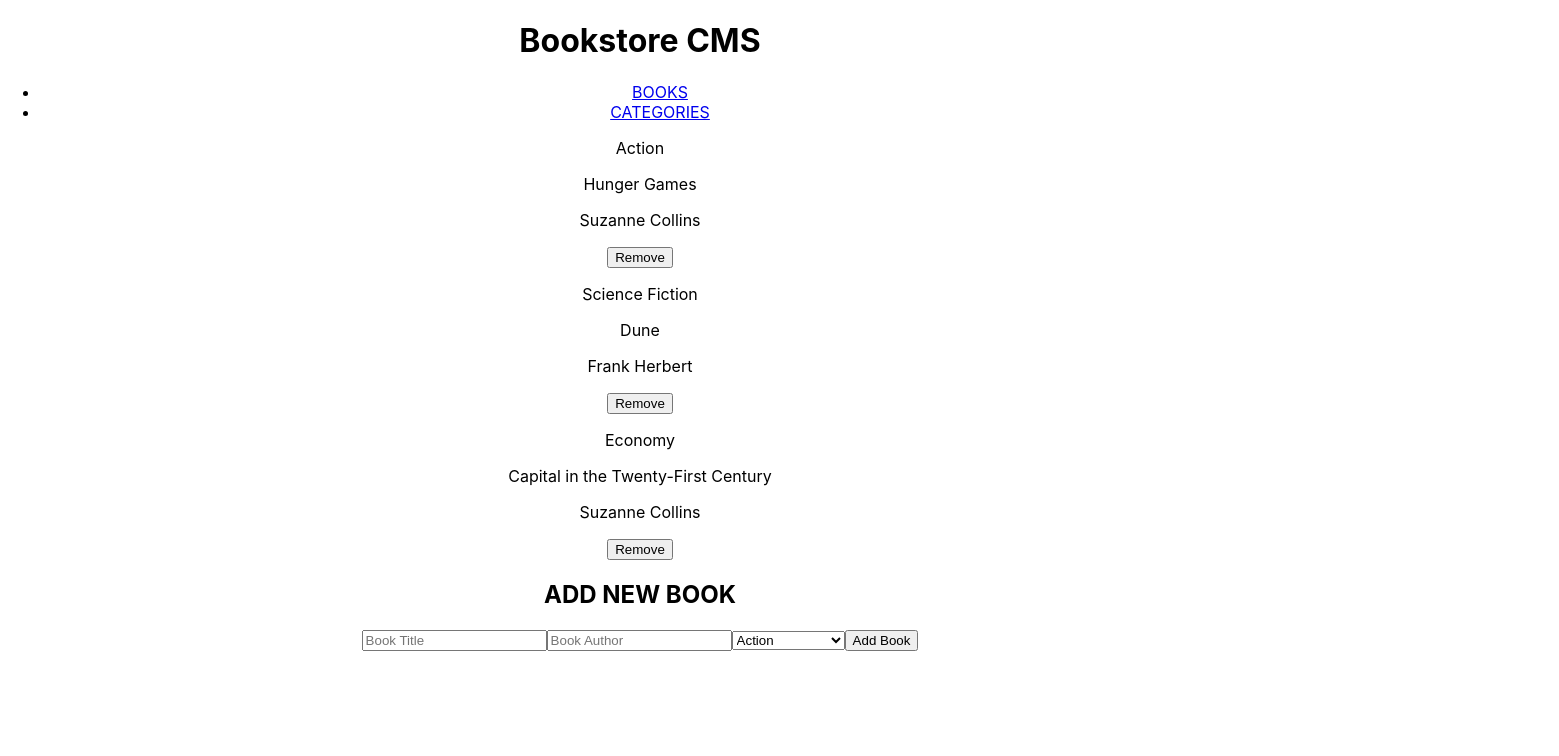
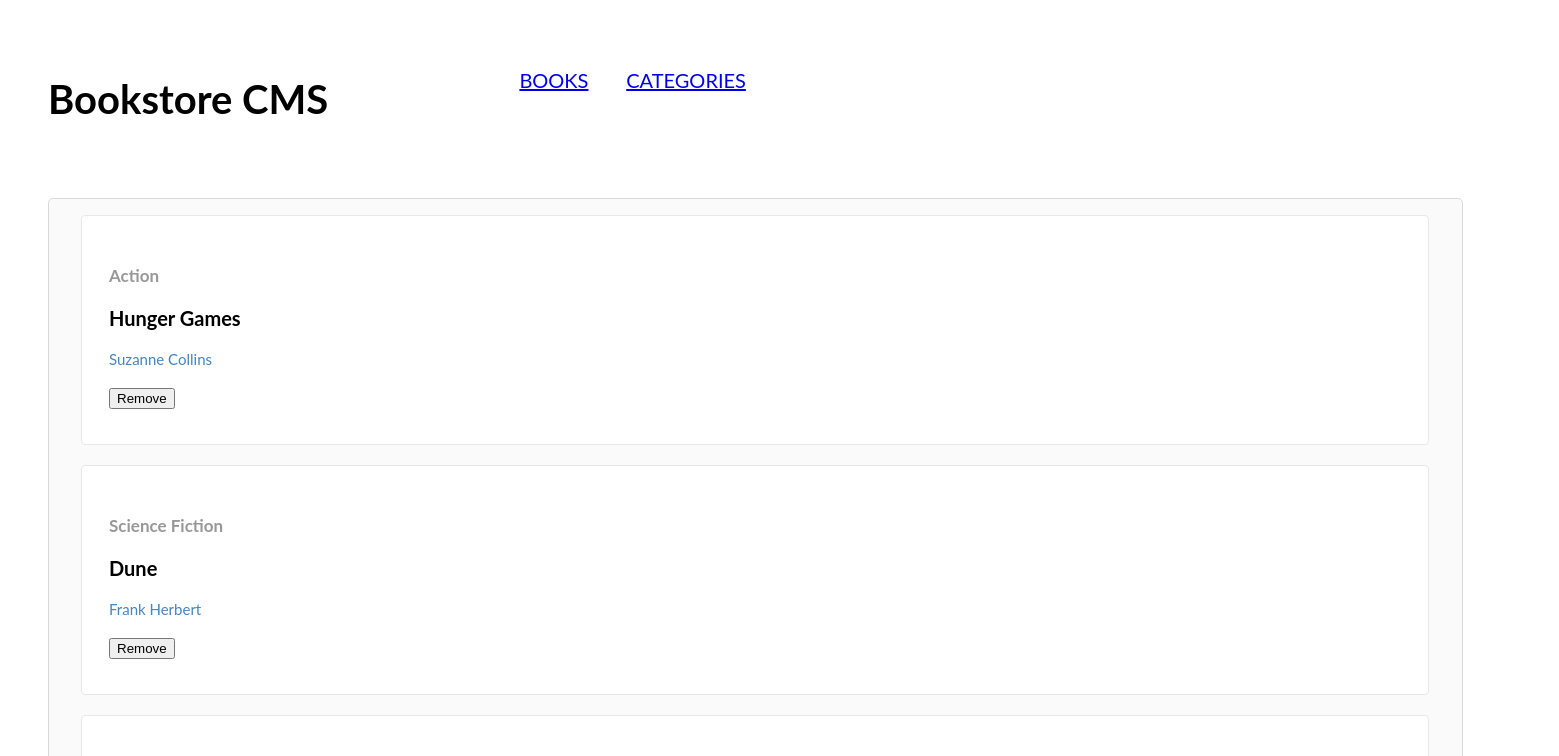
Before and after one commit to SelmaNdapanda/bookstore, a React (Create React App) app: page / in a window 1280 px wide. Shown: the top 756 px of the page, 1559 px wide, since content can reach past the window. Built offline with nearby package versions, Linux system fonts and the light colour scheme; the HTML template or start-up script is replaced by a standard one.

Commit message:
Add styling

```diff
--- a/src/App.css
+++ b/src/App.css
@@ -1,38 +1,77 @@
-.App {
-  text-align: center;
+.container {
+  display: flex;
+  flex-direction: column;
+  margin: 48px;
+  padding: 16px 32px;
+  align-items: left;
+  border: 1px solid #d8d8d8;
+  border-radius: 4.8px;
+  gap: 5px;
+  background-color: #fafafa;
 }
 
-.App-logo {
-  height: 40vmin;
-  pointer-events: none;
+.bookCard {
+  width: 75rem;
+  height: 10.625rem;
+  margin: 0 0.063rem 0.938rem 0;
+  padding: 2rem 7.438rem 1.625rem 1.688rem;
+  border-radius: 4px;
+  border: solid 1px #e8e8e8;
+  background-color: #fff;
 }
 
-@media (prefers-reduced-motion: no-preference) {
-  .App-logo {
-    animation: App-logo-spin infinite 20s linear;
-  }
+.category {
+  font-size: 17px;
+  font-weight: bold;
+  color: #999898;
 }
 
-.App-header {
-  background-color: #282c34;
-  min-height: 100vh;
-  display: flex;
-  flex-direction: column;
-  align-items: center;
-  justify-content: center;
-  font-size: calc(10px + 2vmin);
-  color: white;
+.author {
+  font-size: 15px;
+  color:#4386bf;
 }
 
-.App-link {
-  color: #61dafb;
+.title {
+  font-size: 20px;
+  font-weight: bold;
+  color: #000;
 }
 
-@keyframes App-logo-spin {
-  from {
-    transform: rotate(0deg);
-  }
-  to {
-    transform: rotate(360deg);
-  }
+.addCard {
+  margin: 48px;
+  padding: 16px 32px;
+  align-items: left;
+  border: 1px solid #d8d8d8;
+  border-radius: 4.8px;
+  gap: 5px;
+  background-color: #fafafa;
 }
+
+h2 {
+  color: #999898;
+  font-size: 20px;
+  font-weight: bold;
+}
+
+.addNew {
+  width: 75rem;
+  margin: 0 0.063rem 0.938rem 0;
+  padding: 2rem 7.438rem 1.625rem 1.688rem;
+  border-radius: 4px;
+  border: solid 1px #e8e8e8;
+  background-color: #fff;
+}
+
+.navbar {
+  display: flex;
+  width: 100%;
+  gap: 10%;
+  margin: 48px;
+}
+
+.link {
+  display: flex;
+  list-style-type: none;
+  text-decoration: none;
+  gap: 20%;
+}
--- a/src/index.css
+++ b/src/index.css
@@ -1,13 +1,10 @@
+@import url('https://fonts.googleapis.com/css2?family=Montserrat:wght@400;500;600;700&family=Roboto+Slab:wght@200;300;700&display=swap');
+
 body {
   margin: 0;
-  font-family: -apple-system, BlinkMacSystemFont, 'Segoe UI', 'Roboto', 'Oxygen',
-    'Ubuntu', 'Cantarell', 'Fira Sans', 'Droid Sans', 'Helvetica Neue',
-    sans-serif;
-  -webkit-font-smoothing: antialiased;
-  -moz-osx-font-smoothing: grayscale;
+  font-family: 'Lato', sans-serif;
+  font-size: 20px;
+  display: flex;
+  background-color: white;
+  height: 100vh;
 }
-
-code {
-  font-family: source-code-pro, Menlo, Monaco, Consolas, 'Courier New',
-    monospace;
-}
```
